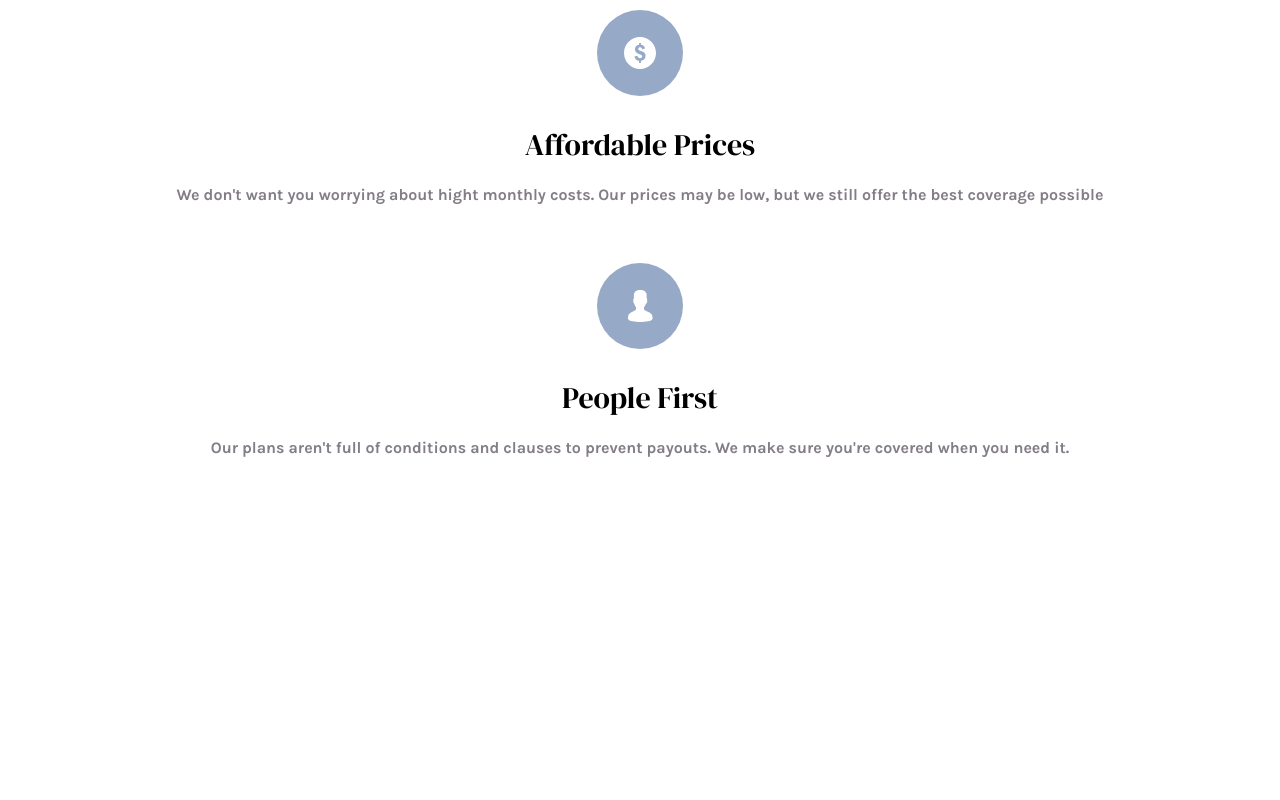
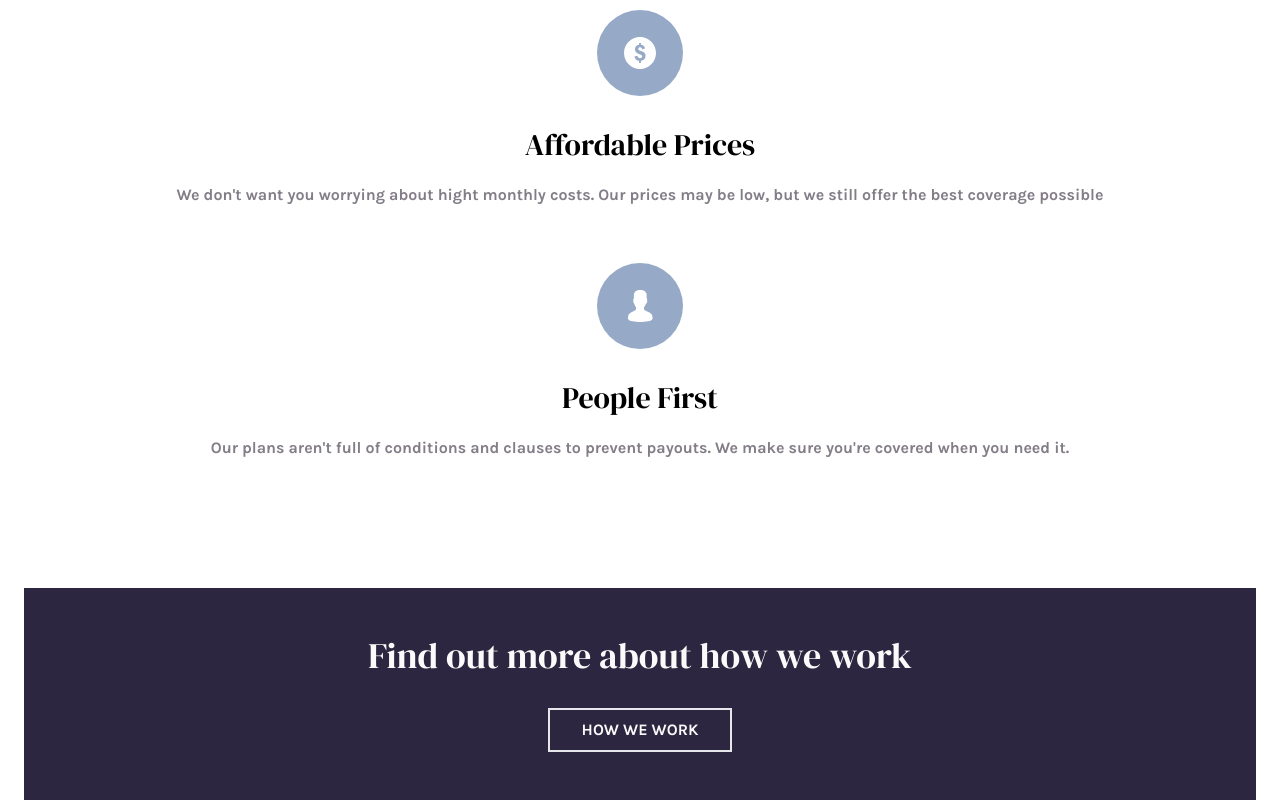
Before and after one commit to codexshell/insure-landing-page, a React (Vite) app: page / in a window 1280 px wide. Shown: the part 1491-2291 px from the top of the page. Before the commit the page ends 2079 px from the top, so only its background shows below. Built offline with nearby package versions, Linux system fonts and the light colour scheme.

Commit message:
chore: create Banner component

```diff
--- a/src/components/App/index.jsx
+++ b/src/components/App/index.jsx
@@ -1,6 +1,7 @@
 import MainNav from "../MainNav";
 import Hero from "../Hero";
 import Features from "../Features";
+import Banner from "../Banner";
 
 function App() {
   return (
@@ -11,6 +12,7 @@ function App() {
       <main>
         <Hero />
         <Features />
+        <Banner />
       </main>
       <footer></footer>
     </div>
--- /dev/null
+++ b/src/components/Banner/index.jsx
@@ -0,0 +1,13 @@
+import Button from "../Button";
+
+export default function Banner() {
+  return (
+    <div className="bg-p-dark-violet text-center mx-6 px-4 py-12 text-n-very-light-gray">
+      <h3 className="font-header text-4xl mb-8">
+        Find out more about how we work
+      </h3>
+
+      <Button>How we work</Button>
+    </div>
+  );
+}
```
